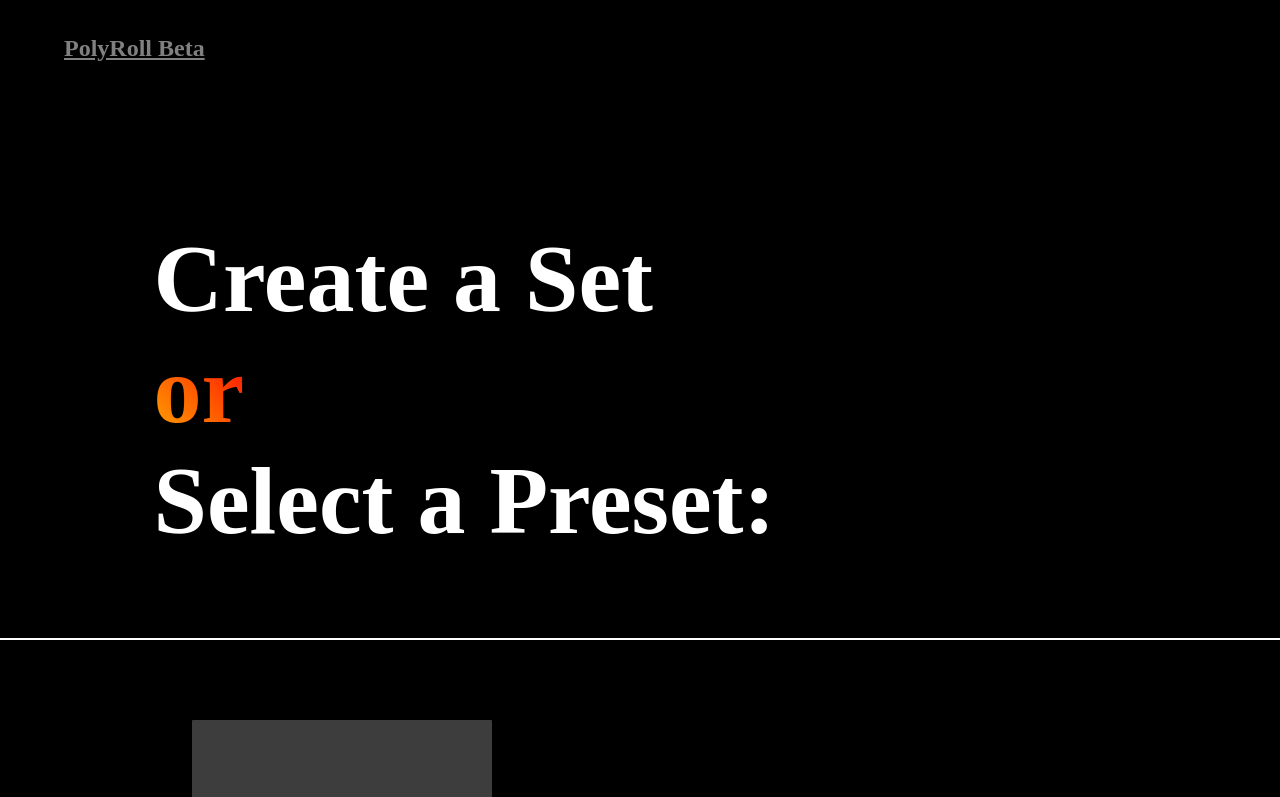
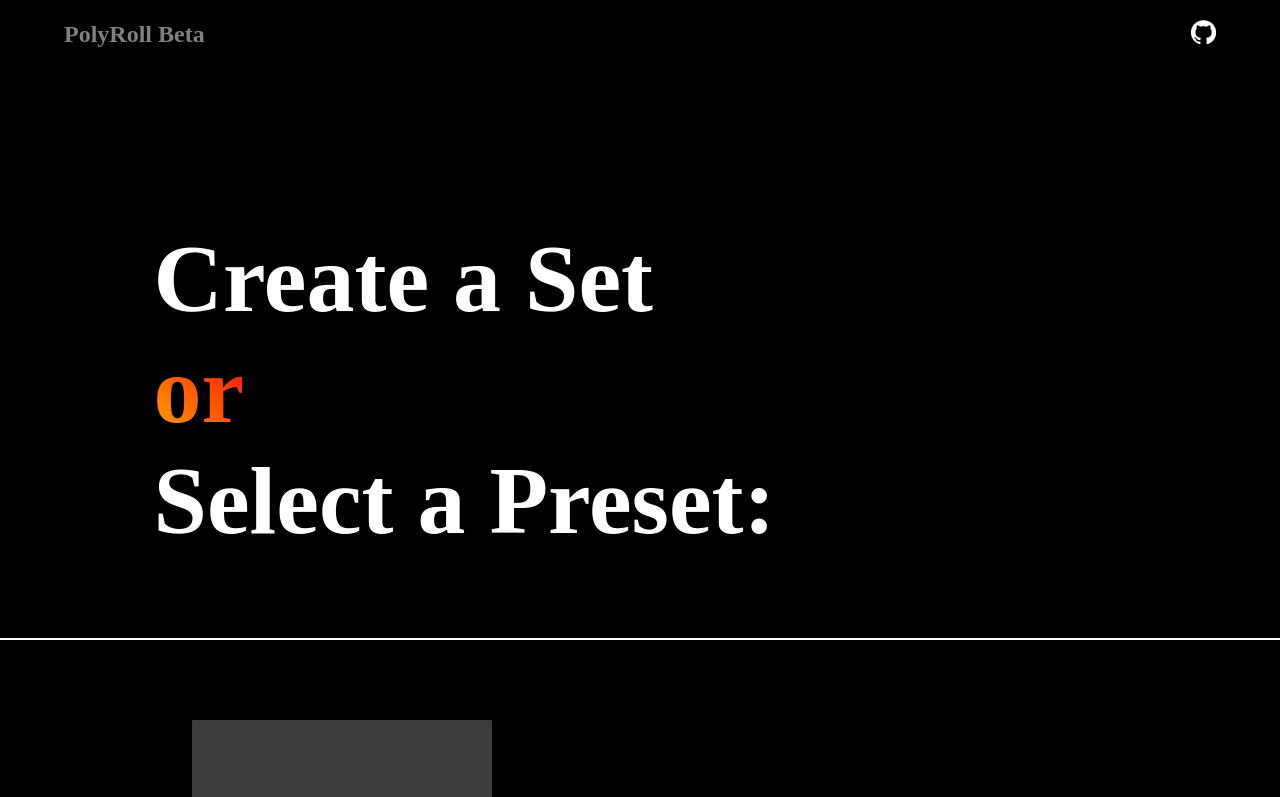
Before and after one commit to dondewaay/DiceProject, a React (Vite) app in the folder Dice-Project/: page /roll in a window 1280 px wide. Shown: the top 797 px of the page. Built offline with nearby package versions, Linux system fonts and the light colour scheme; a web font is replaced by a local one.

Commit message:
Design stuff, github issues link

```diff
--- a/Dice-Project/src/components/Grid.jsx
+++ b/Dice-Project/src/components/Grid.jsx
@@ -54,6 +54,8 @@ export default function Grid() {
   function addCard(name, d2, d4, d6, d8, d10, d12, d20, d100) {
     if (name in usedNames) {
       throw console.error("Already used name");
+    } else if (name === "") {
+      throw console.error("Name cannot be empty");
     } else {
       cards += new DiceSet(name, d2, d4, d6, d8, d10, d12, d20, d100);
       usedNames += name;
--- a/Dice-Project/src/components/Header.jsx
+++ b/Dice-Project/src/components/Header.jsx
@@ -11,6 +11,9 @@ export default function Header() {
       <Link className="link" to="/" style={linkStyle}>
         <h1 className="menu">PolyRoll Beta</h1>
       </Link>
+      <a href="https://github.com/dondewaay/DiceProject">
+          <img src="src/assets/img/github-mark-white.png" />
+        </a>
     </nav>
   );
 }
--- a/Dice-Project/src/styles/App.scss
+++ b/Dice-Project/src/styles/App.scss
@@ -19,36 +19,44 @@ $UNSELCOLOR: hsla(0, 0%, 100%, 0.5);
 /* GENERAL STYLES */
 
 nav {
-  font-size: 1rem;
+  position: fixed;
   display: flex;
-  flex-direction: row;
-  z-index: 1;
+  justify-content: space-between;
+  z-index: 999;
   width: 100%;
   height: 25px;
   padding: 3rem 4rem 3rem 4rem;
-  align-items: center;
-  position: fixed;
-  transition: all 0.2 ease-in-out;
-  text-decoration: none;
+  transition: all 0.2s ease-in-out;
   pointer-events: none;
+  align-items: flex-end;
+  font-size: 1rem;
   h1 {
     font-family: "Neue";
     white-space: nowrap;
     color: $UNSELCOLOR;
     transition: 0.2s ease-in-out;
     pointer-events: auto;
-    text-decoration: underline;
+    margin-right: auto;
+  }
+  .link {
+    color: $UNSELCOLOR;
+    text-decoration: none;
+    transition: 0.2s ease-in-out;
     &:hover {
+      text-decoration: underline;
       transform: scale(1.05);
-      color: white;
-      cursor: pointer;
     }
   }
-}
-
-.link {
-  color: $UNSELCOLOR;
-  text-decoration: none;
+  img {
+    max-width: 25px;
+    height: auto;
+    margin-left: auto;
+    pointer-events: auto;
+    transition: 0.2s ease-in-out;
+    &:hover {
+      transform: scale(1.2);
+    }
+  }
 }
 
 .foot {
@@ -83,6 +91,10 @@ nav {
     h1 {
       color: white;
     }
+    img {
+      width: 20px;
+      height: 20px;
+    }
   }
 }
 
--- a/Dice-Project/src/styles/Roll.scss
+++ b/Dice-Project/src/styles/Roll.scss
@@ -101,6 +101,10 @@ $UNSELCOLOR: hsla(0, 0%, 100%, 0.5);
       justify-content: center;
       background-color: hsl(0, 1%, 24%);
       transition: 0.15s ease-in-out;
+      svg {
+        size: 20px;
+        color: white;
+      }
       cursor: pointer;
       &:hover {
         background-color: hsl(0, 0%, 39%);
```
Also changed, not shown: Dice-Project/src/assets/img/Plus_symbol.svg (added), Dice-Project/src/assets/img/github-mark-white.png (added).
